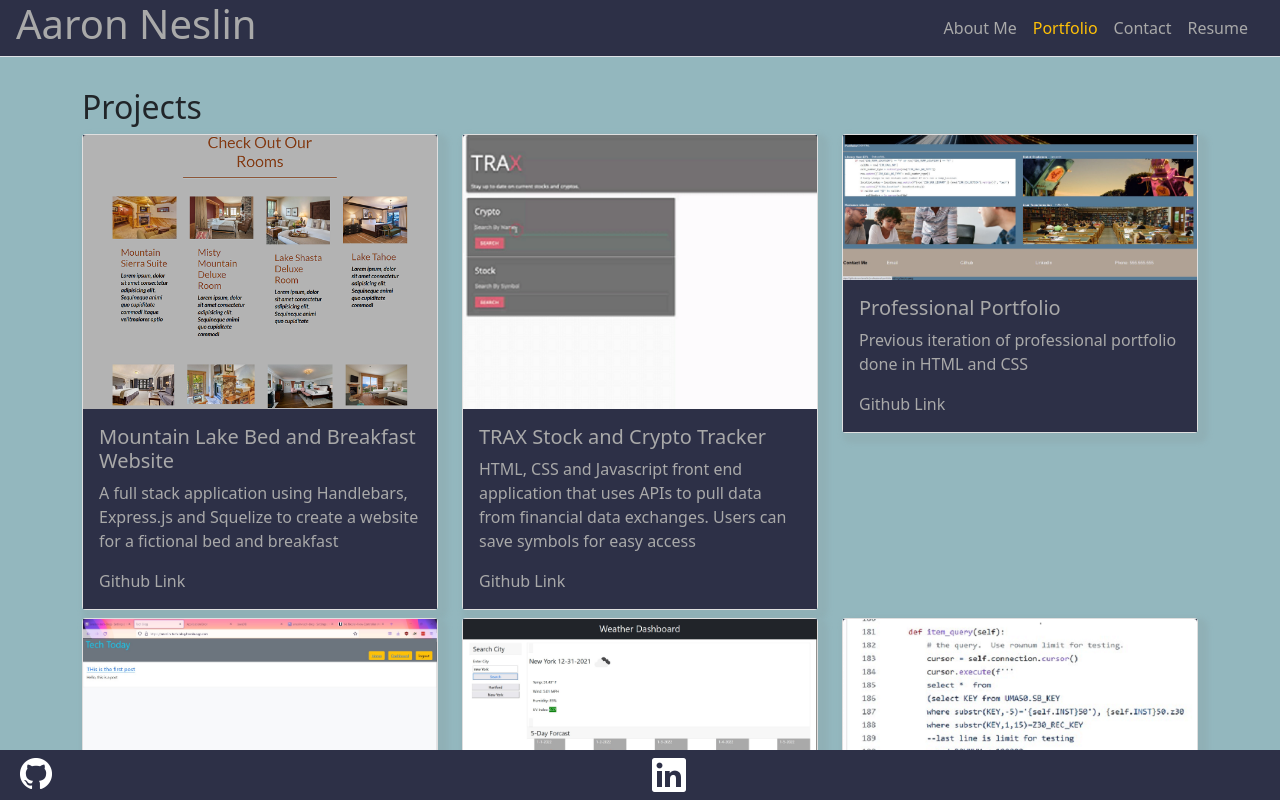
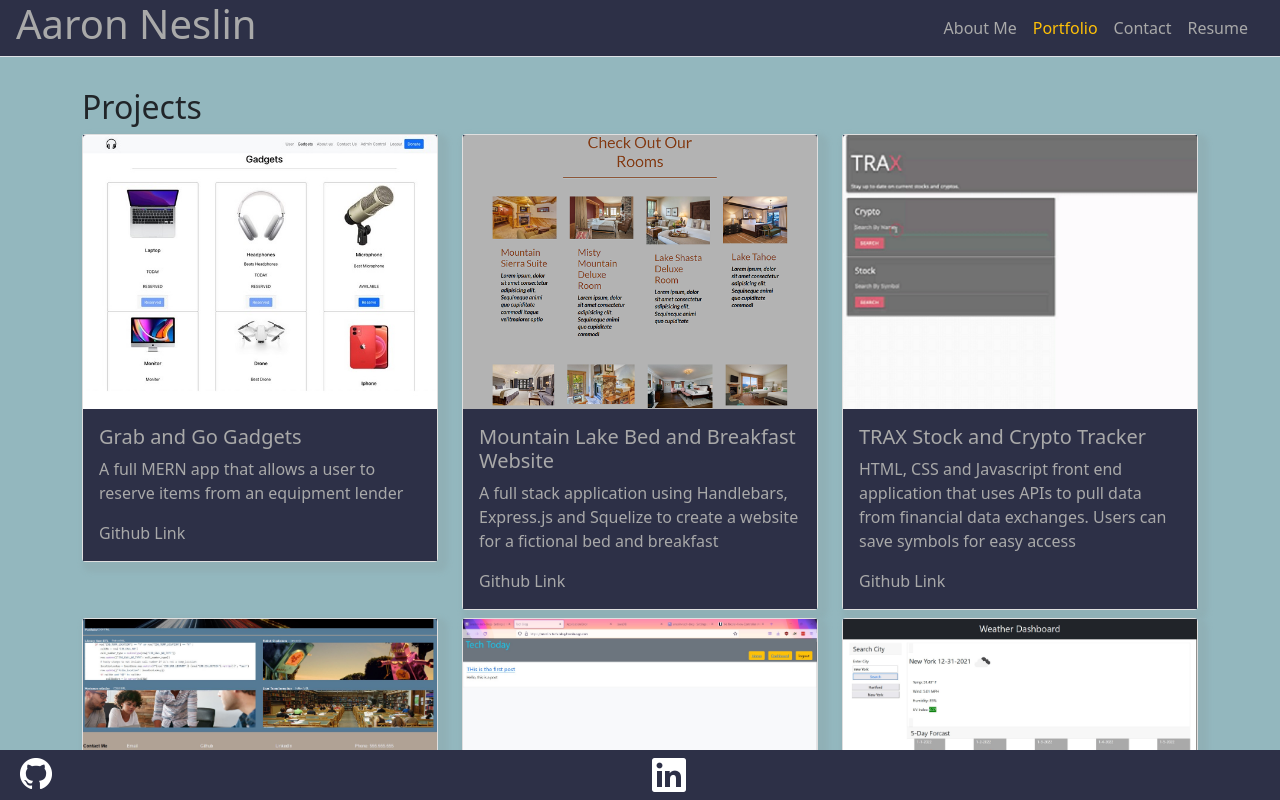
Before and after one commit to aneslin/aneslin-react-portfolio, a React (Create React App) app: page / in a window 1280 px wide. Both pictures are taken after a click on the item "Portfolio". Shown: the top 800 px of the page. Built offline with nearby package versions, Linux system fonts and the light colour scheme.

Commit message:
added mern project

```diff
--- a/src/components/Portfolio/Portfolio.js
+++ b/src/components/Portfolio/Portfolio.js
@@ -6,8 +6,19 @@ import portfolio from "../../assets/images/portfolio.jpg"
 import techblog from "../../assets/images/tech-blog.jpg"
 import item from "../../assets/images/item-remap.png"
 import weather from "../../assets/images/weatherdashboard.jpg"
+import gadgets from "../../assets/images/gadgets.jpg"
 const Portfolio = function () {
   const projects = [
+{name: "Grab and Go Gadgets",
+      description:
+        "A full MERN app that allows a user to reserve items from an equipment lender",
+      image:
+      gadgets,
+      imageDesc: "screenshot of website",
+      link: "https://group9-grab-gadget.herokuapp.com/",
+      repository: "https://github.com/aneslin/grab-and-go-gadgets",
+    },
+
     {
       name: "Mountain Lake Bed and Breakfast Website",
       description:
```
Also changed, not shown: src/assets/images/gadgets.jpg (added).
